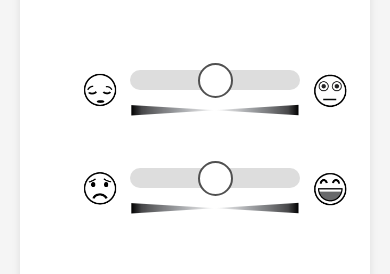
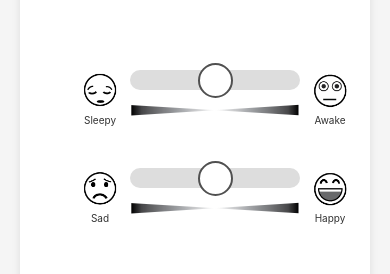
Before and after one commit to konbraphat51/AffectiveSlider.vue, a Vue app: page / in a window 390 px wide. Shown: the part 341-615 px from the top of the page. Built offline with nearby package versions, Linux system fonts and the light colour scheme.

Commit message:
Add label props for emoticon icons with default empty strings
Co-authored-by: konbraphat51 <101827492+konbraphat51@users.noreply.github.com>

```diff
--- a/src/App.vue
+++ b/src/App.vue
@@ -10,6 +10,10 @@
     <AffectiveSlider
       :pleasure-value="pleasure"
       :arousal-value="arousal"
+      pleasure-left-label="Sad"
+      pleasure-right-label="Happy"
+      arousal-left-label="Sleepy"
+      arousal-right-label="Awake"
       @update:pleasureValue="pleasure = $event"
       @update:arousalValue="arousal = $event"
       @change="handleChange"
--- a/src/components/AffectiveSlider.vue
+++ b/src/components/AffectiveSlider.vue
@@ -5,11 +5,14 @@
       :key="slider.type"
       :class="['as-container', slider.type]"
     >
+      <div class="as-icon-wrapper as-icon-left">
         <img
           :src="slider.leftImage"
           :alt="`${slider.type} left`"
-        class="as-icon as-icon-left"
+          class="as-icon"
         />
+        <div v-if="slider.leftLabel" class="as-icon-label">{{ slider.leftLabel }}</div>
+      </div>
       <input
         type="range"
         :name="`AS-${slider.type}`"
@@ -23,11 +26,14 @@
         @touchstart="handleInteraction(slider.type)"
         class="as-slider"
       />
+      <div class="as-icon-wrapper as-icon-right">
         <img
           :src="slider.rightImage"
           :alt="`${slider.type} right`"
-        class="as-icon as-icon-right"
+          class="as-icon"
         />
+        <div v-if="slider.rightLabel" class="as-icon-label">{{ slider.rightLabel }}</div>
+      </div>
       <div class="as-intensity-cue">
         <img :src="intensityCueImage" alt="intensity cue" />
       </div>
@@ -60,6 +66,26 @@ export default {
     imagePath: {
       type: String,
       default: '/images/'
+    },
+    // Label below left icon for pleasure slider (unhappy face)
+    pleasureLeftLabel: {
+      type: String,
+      default: ''
+    },
+    // Label below right icon for pleasure slider (happy face)
+    pleasureRightLabel: {
+      type: String,
+      default: ''
+    },
+    // Label below left icon for arousal slider (sleepy face)
+    arousalLeftLabel: {
+      type: String,
+      default: ''
+    },
+    // Label below right icon for arousal slider (wide awake face)
+    arousalRightLabel: {
+      type: String,
+      default: ''
     }
   },
   data() {
@@ -79,7 +105,9 @@ export default {
         type,
         value: this[type],
         leftImage: this.getLeftImage(type),
-        rightImage: this.getRightImage(type)
+        rightImage: this.getRightImage(type),
+        leftLabel: this.getLeftLabel(type),
+        rightLabel: this.getRightLabel(type)
       }))
     },
     intensityCueImage() {
@@ -108,6 +136,12 @@ export default {
       return type === 'pleasure'
         ? `${this.imagePath}AS_happy.png`
         : `${this.imagePath}AS_wideawake.png`
+    },
+    getLeftLabel(type) {
+      return type === 'pleasure' ? this.pleasureLeftLabel : this.arousalLeftLabel
+    },
+    getRightLabel(type) {
+      return type === 'pleasure' ? this.pleasureRightLabel : this.arousalRightLabel
     },
     initializeSliderOrder() {
       const sliders = ['arousal', 'pleasure']
@@ -157,10 +191,13 @@ export default {
   object-fit: contain;
 }
 
-.as-icon-left,
-.as-icon-right {
+.as-icon-wrapper {
   position: absolute;
   top: 0;
+  display: flex;
+  flex-direction: column;
+  align-items: center;
+  gap: 4px;
 }
 
 .as-icon-left {
@@ -169,6 +206,16 @@ export default {
 
 .as-icon-right {
   right: 0;
+}
+
+.as-icon-label {
+  font-size: 12px;
+  color: #333;
+  text-align: center;
+  white-space: nowrap;
+  max-width: 80px;
+  overflow: hidden;
+  text-overflow: ellipsis;
 }
 
 .as-slider {
@@ -318,5 +365,10 @@ export default {
     width: calc(100% - 100px);
     margin: 10px 50px 0;
   }
+
+  .as-icon-label {
+    font-size: 10px;
+    max-width: 60px;
+  }
 }
 </style>
```
Also changed, not shown: 7 other files (tests, documents, lock files or other folders). Lines whose indentation alone changed are shown as unchanged.
